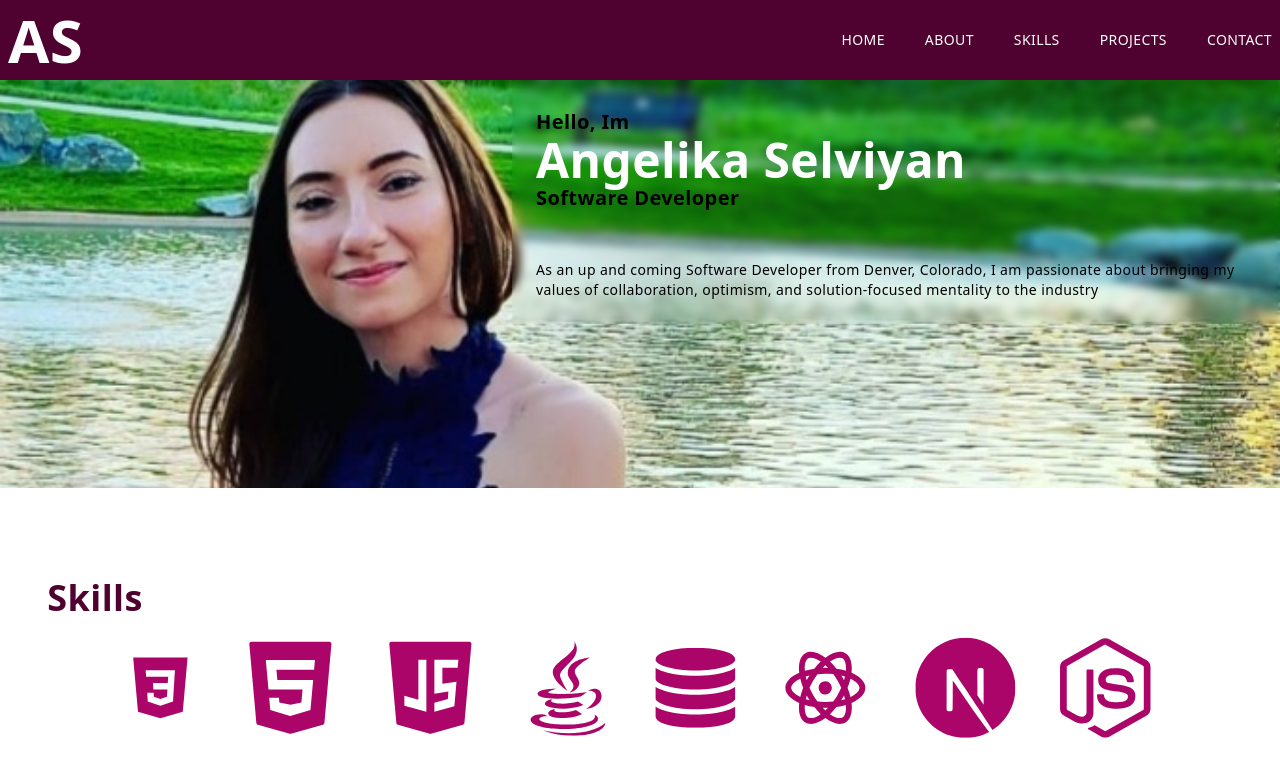
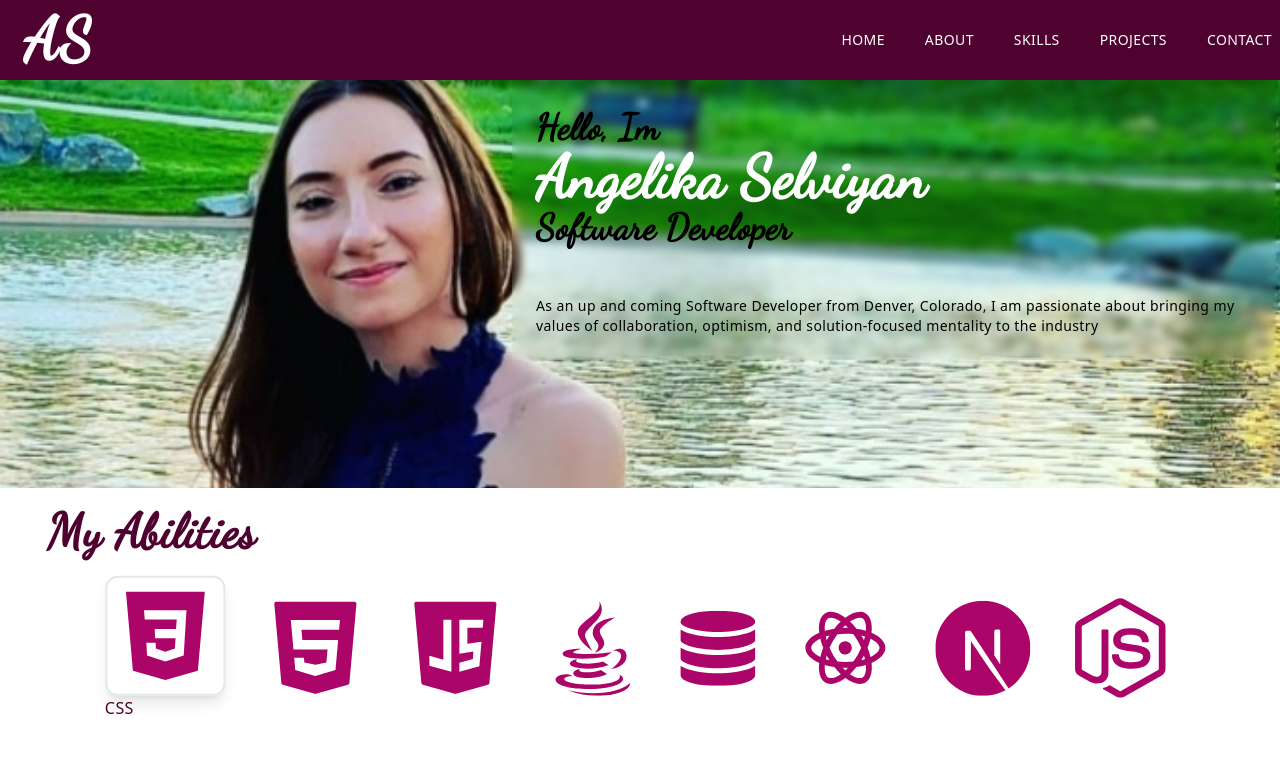
Before and after one commit to ASelviyan/Portfolio, a Next.js app: page / in a window 1280 px wide. Shown: the top 766 px of the page. Built offline with nearby package versions, Linux system fonts and the light colour scheme.

Commit message:
fonts and working on the hover effect on the skills

```diff
--- a/components/Main.jsx
+++ b/components/Main.jsx
@@ -10,16 +10,16 @@ export default function Main() {
         <>
              <div className=' bg-blend '>
                 <img src='/assets/profile.jpg' alt='/' className=' relative
-                h-[20rem] object-contain object-right-bottom flex w-full items-center justify-center mt-1 lg:h-[26.7rem] lg:object-center lg:h-[27rem] lg:object-cover lg:mt-14' />
+                h-[20rem] object-contain object-right-bottom flex w-full items-center justify-center mt-1 lg:h-[26.7rem] lg:object-center lg:h-[27rem] lg:object-cover lg:mt-14     ' />
 
                 <div className='
-                absolute top-0 left-[9.5rem] backdrop-blur-sm pb-4 pl-1 pt-20 mt-3 whitespace-pre-line
-                lg:left-[29rem] lg:pt-[6rem] lg:p-6 lg:left-[32rem]
+                absolute top-0 left-[9.5rem] backdrop-blur-sm pb-4 pl-1 pt-20 mt-3  whitespace-pre-line
+                lg:left-[29rem] lg:pt-[6rem] lg:p-6 lg:left-[32rem] lg:mr-1
                 '>
                     <div className='text-2xl mb-[3rem] text-black lg:text-5xl'>
-                    <section className='text-xl font-bold'>Hello, Im </section>
-                    <section className='text-white font-bold'>Angelika Selviyan</section>
-                    <section className='text-xl font-bold'>Software Developer</section>
+                    <section className='lg:text-xl font-bold'><h2>Hello, Im</h2></section>
+                    <section className='text-white font-bold'><h1>Angelika Selviyan</h1></section>
+                    <section className='lg:text-xl font-bold'><h2>Software Developer</h2></section>
                     </div>
                     <About/>
                 </div>
--- a/components/Navbar.jsx
+++ b/components/Navbar.jsx
@@ -16,7 +16,7 @@ export default function Navbar() {
         <div className="fixed top-0  w-full h-[3.5rem] shadow-xl z-[100] bg-[#4f0230] lg:h-20 ">
 
             <div className="flex justify-between items-center w-full h-full px-2 2xl:px-16">
-                <h1>AS</h1>
+                <h1 className="m-4">AS</h1>
                 <div>
                     <ul className="hidden md:flex">
                         <Link href='/'>
--- a/components/SkillIconsSvg/BootstrapCss-Icon.jsx
+++ b/components/SkillIconsSvg/BootstrapCss-Icon.jsx
@@ -6,7 +6,9 @@ function Icon() {
       xmlns="http://www.w3.org/2000/svg"
       viewBox="0 0 32 32"
       fill="#ab0569"
-      className="hover:opacity-25 w-28 h-28 lg:w-20 lg:h-20"
+      width="110"
+      height="110"
+      className="hover:opacity-25 "
     >
       <path d="M5 5v22h22V5H5zm2 2h18v18H7V7zm4 3v11.99c5.93 0 7.117.08 8.227-.25.65-.2 2.43-.84 2.43-3.09 0-1-.3-2.69-2.26-3.11v-.03h-.37c1-.45 1.63-1.3 1.63-2.55 0-.32.09-2.96-3.41-2.96H11zm2 2h4c1.509 0 1.656.853 1.656 1.49C18.656 15.044 17.03 15 17 15h-4v-3zm0 5h4.76c1.86 0 1.896 1.176 1.896 1.48 0 1.56-1.611 1.52-1.806 1.52H13v-3z"></path>
     </svg>
--- a/components/SkillIconsSvg/Css-Icon.jsx
+++ b/components/SkillIconsSvg/Css-Icon.jsx
@@ -2,15 +2,27 @@ import React from "react";
 
 function Icon() {
   return (
+    <div  >
+
       <svg
         xmlns="http://www.w3.org/2000/svg"
         fillRule="evenodd"
         viewBox="0 0 50 50"
+        width="120"
+        height="120"
         fill="#ab0569"
-      className="hover:opacity-25 w-20 h-20 lg:w-42 lg:h-42"
+        className="relative group bg-center bg-cover border-2  shadow-lg pb-1-2 rounded-xl "
       >
         <path d="M42 6l-3 34-14 4-14-4L8 6zM16.8 28h4l.098 2.5L25 31.898l4.102-1.398.296-4.5h-8.796l-.204-4h9.204l.296-4H16.102l-.301-4h18.3l-.5 8-.703 11.5L25 36.102 17.102 33.5z"></path>
       </svg>
+      <div className="absolute bg-opacity-25 opacity-0 group-hover:opacity-100">
+
+      </div>
+      <div
+          className="absolute p-6 text-2xl tracking-widest text-white uppercase -translate-y-1/2 bg-black bg-opacity-75 opacity-0 top-1/2 rounded-xl group-hover:opacity-100"
+      ></div>
+             CSS
+    </div>
   );
 }
 
--- a/components/SkillIconsSvg/MongoJs-Icon.jsx
+++ b/components/SkillIconsSvg/MongoJs-Icon.jsx
@@ -4,8 +4,8 @@ function Icon() {
   return (
     <svg
       xmlns="http://www.w3.org/2000/svg"
-      width="100"
-      height="100"
+      width="95"
+      height="95"
       viewBox="0 0 32 32"
       fill="#ab0569"
       className="hover:opacity-25 "
--- a/components/SkillIconsSvg/NextJs-Icon.jsx
+++ b/components/SkillIconsSvg/NextJs-Icon.jsx
@@ -4,8 +4,8 @@ function Icon() {
   return (
     <svg
       xmlns="http://www.w3.org/2000/svg"
-      width="100"
-      height="100"
+      width="95 "
+      height="95"
       preserveAspectRatio="xMidYMid"
       viewBox="0 0 256 256"
       fill="#ab0569"
--- a/components/SkillIconsSvg/Sql-Icon.jsx
+++ b/components/SkillIconsSvg/Sql-Icon.jsx
@@ -4,8 +4,8 @@ function Icon() {
   return (
     <svg
       xmlns="http://www.w3.org/2000/svg"
-      width="80"
-      height="80"
+      width="75"
+      height="75"
       version="1.1"
       viewBox="0 0 600 600"
       className="hover:opacity-25 "
--- a/components/Skills.jsx
+++ b/components/Skills.jsx
@@ -18,9 +18,9 @@ export default function Skills() {
     return (
         <>
 
-            <h2>Skills</h2>
-            <div className='flex flex-wrap items-center justify-center' id='skills'>
-                <div className='m-5'>
+            <h2 className='text-5xl'>My Abilities</h2>
+            <div className='flex flex-wrap items-center justify-center' >
+                <div className='m-5 z-0'>
                     <CssIcon />
                 </div>
 
--- a/pages/index.js
+++ b/pages/index.js
@@ -12,6 +12,11 @@ export default function Home() {
         <title>Angelika | Full-Stack Developer</title>
         <meta name="description" content="Generated by create next app" />
         <link rel="icon" href="/favicon.ico" />
+
+        <link rel="preconnect" href="https://fonts.googleapis.com" />
+        <link rel="preconnect" href="https://fonts.gstatic.com" crossorigin/>
+        <link href="https://fonts.googleapis.com/css2?family=Dancing+Script&display=swap" rel="stylesheet"/>
+
       </Head>
       <Main />
 
--- a/styles/globals.css
+++ b/styles/globals.css
@@ -8,6 +8,7 @@
   }
 
   h1, h2, h3, h4, h5, h6 {
+	font-family: 'Dancing Script', cursive;
     @apply font-bold
   }
 
@@ -129,7 +130,7 @@
 .se-slope:nth-child(odd) .se-content{
 	transform: rotate(5deg);
 	color: #4f0230;
-	padding: 150px 100px 250px 100px;
+	padding: 80px 100px 250px 100px;
 }
 
 
--- a/tailwind.config.js
+++ b/tailwind.config.js
@@ -8,4 +8,9 @@ module.exports = {
     extend: {},
   },
   plugins: [],
+  variants: {
+    extend: {
+        display: ["group-hover"],
+    },
+},
 }
```
Lines whose indentation alone changed are shown as unchanged.
